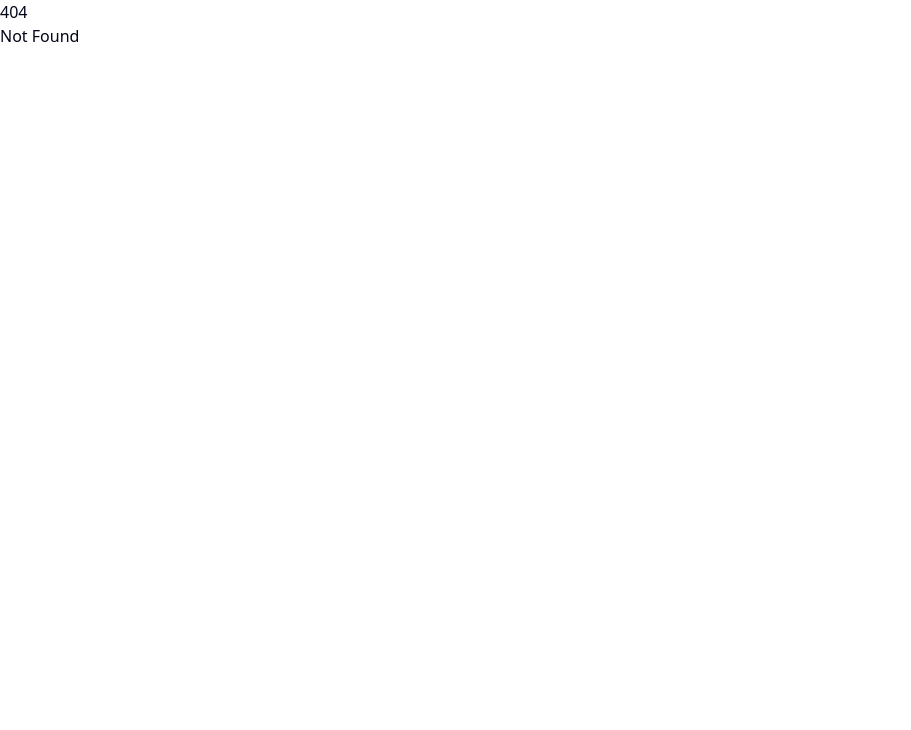
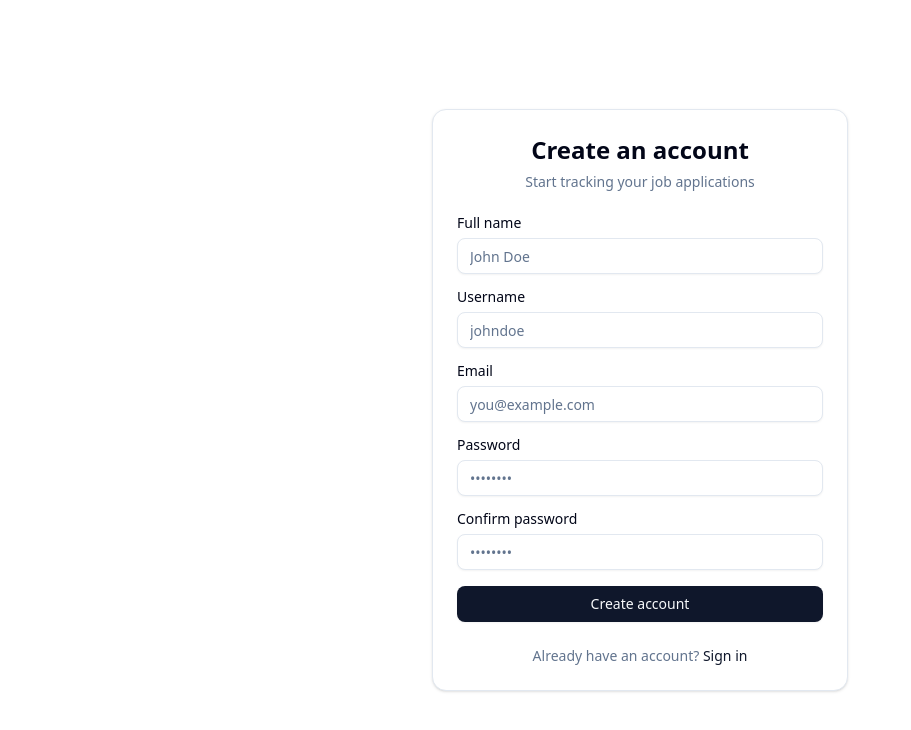
Before and after one commit to luizpoderoso/huntly, a SvelteKit app in the folder frontend/: page /register in a window 1280 px wide. Before the commit this address had no page. Shown: the top 730 px of the page, without its empty margins (0-911 px from the left). Built offline with nearby package versions, Linux system fonts and the light colour scheme; no server answers.

Commit message:
feat(front): add register page

```diff
--- /dev/null
+++ b/frontend/src/routes/(auth)/register/+page.svelte
@@ -0,0 +1,125 @@
+<script lang="ts">
+    import { goto } from '$app/navigation';
+    import { resolve } from '$app/paths';
+    import { register } from '$lib/api/auth';
+    import { authStore } from '$lib/stores/auth.svelte';
+    import { Button } from '$lib/components/ui/button';
+    import { Input } from '$lib/components/ui/input';
+    import { Label } from '$lib/components/ui/label';
+    import * as Card from '$lib/components/ui/card';
+
+    let fullName = $state('');
+    let username = $state('');
+    let email = $state('');
+    let password = $state('');
+    let confirmPassword = $state('');
+    let loading = $state(false);
+    let errors = $state<Record<string, string[]> | null>(null);
+
+    async function handleSubmit() {
+        loading = true;
+        errors = null;
+        try {
+            const response = await register({ fullName, username, email, password, confirmPassword });
+            authStore.login(response);
+            await goto(resolve('/dashboard'));
+        } catch (e: unknown) {
+            errors = (e as { errors: Record<string, string[]> })?.errors ?? null;
+        } finally {
+            loading = false;
+        }
+    }
+
+    function fieldError(field: string): string | null {
+        return errors?.[field]?.[0] ?? null;
+    }
+</script>
+
+<Card.Root>
+    <Card.Header class="text-center">
+        <Card.Title class="text-2xl">Create an account</Card.Title>
+        <Card.Description>Start tracking your job applications</Card.Description>
+    </Card.Header>
+
+    <Card.Content>
+        <form onsubmit={handleSubmit} class="flex flex-col gap-4">
+            <div class="flex flex-col gap-2">
+                <Label for="fullName">Full name</Label>
+                <Input
+                    id="fullName"
+                    type="text"
+                    bind:value={fullName}
+                    placeholder="John Doe"
+                />
+                {#if fieldError('fullName')}
+                    <p class="text-destructive text-xs">{fieldError('fullName')}</p>
+                {/if}
+            </div>
+
+            <div class="flex flex-col gap-2">
+                <Label for="username">Username</Label>
+                <Input
+                    id="username"
+                    type="text"
+                    bind:value={username}
+                    placeholder="johndoe"
+                />
+                {#if fieldError('username')}
+                    <p class="text-destructive text-xs">{fieldError('username')}</p>
+                {/if}
+            </div>
+
+            <div class="flex flex-col gap-2">
+                <Label for="email">Email</Label>
+                <Input
+                    id="email"
+                    type="email"
+                    bind:value={email}
+                    placeholder="you@example.com"
+                />
+                {#if fieldError('email')}
+                    <p class="text-destructive text-xs">{fieldError('email')}</p>
+                {/if}
+            </div>
+
+            <div class="flex flex-col gap-2">
+                <Label for="password">Password</Label>
+                <Input
+                    id="password"
+                    type="password"
+                    bind:value={password}
+                    placeholder="••••••••"
+                />
+                {#if fieldError('password')}
+                    <p class="text-destructive text-xs">{fieldError('password')}</p>
+                {/if}
+            </div>
+
+            <div class="flex flex-col gap-2">
+                <Label for="confirmPassword">Confirm password</Label>
+                <Input
+                    id="confirmPassword"
+                    type="password"
+                    bind:value={confirmPassword}
+                    placeholder="••••••••"
+                />
+                {#if fieldError('confirmPassword')}
+                    <p class="text-destructive text-xs">{fieldError('confirmPassword')}</p>
+                {/if}
+            </div>
+
+            <Button type="submit" disabled={loading} class="w-full">
+                {loading ? 'Creating account...' : 'Create account'}
+            </Button>
+        </form>
+    </Card.Content>
+
+    <Card.Footer class="justify-center">
+        <p class="text-muted-foreground text-sm">
+            Already have an account?
+            <a href={resolve('/login')} class="text-primary underline-offset-4 hover:underline">
+                Sign in
+            </a>
+        </p>
+    </Card.Footer>
+</Card.Root>
```
